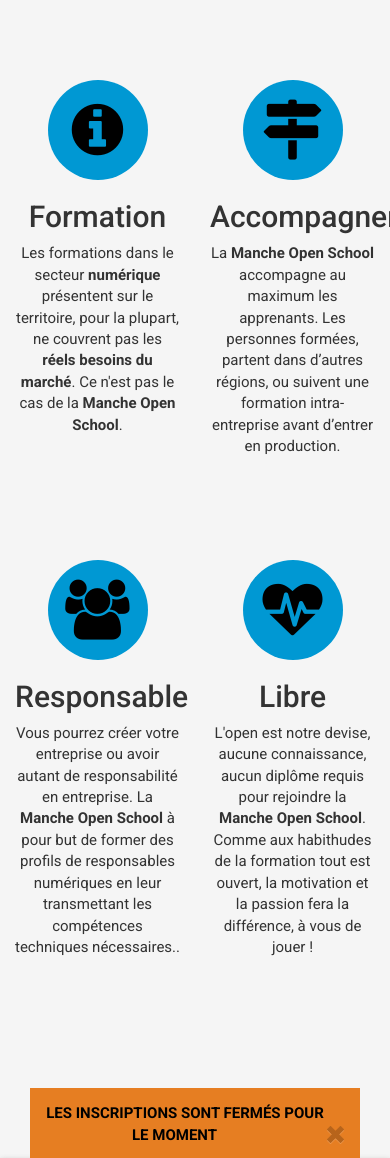
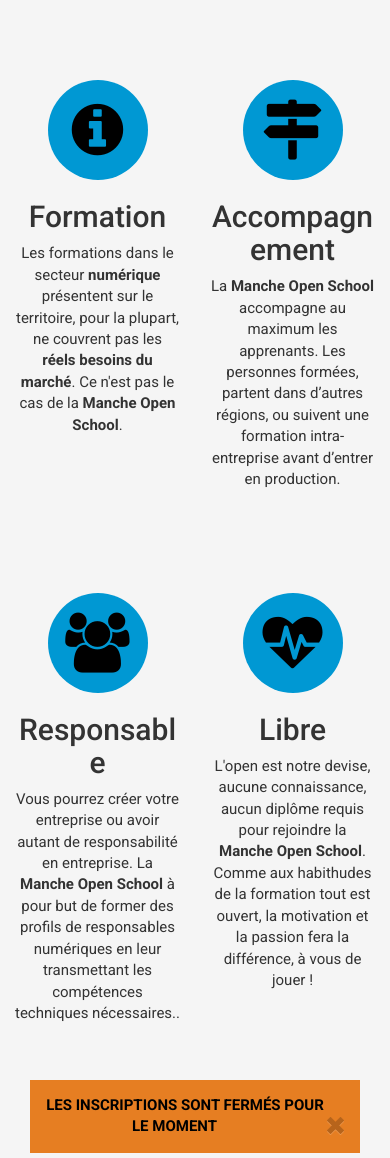
Before and after one commit to mancheopenschool/V.Deville, a PHP site: page / in a window 390 px wide; the page is wider, and only the part inside the window is pictured. Shown: the part 948-2106 px from the top of that part. Run offline with PHP 8.4, Linux system fonts and the light colour scheme.

Commit message:
Fix responsive overflow and responsive bugs

```diff
--- a/MOSPerso/ressources/custom.css
+++ b/MOSPerso/ressources/custom.css
@@ -91,7 +91,12 @@
 #lamos .alert{
     text-transform: uppercase;
     font-weight: bold;
-    margin-top: 100px;
+    margin-top: 3vh;
+    margin-bottom: 3vh;
+}
+#lamos h2{
+    max-width: 100%;
+    word-wrap: break-word;
 }
 /*
 =============================
@@ -176,12 +181,23 @@
     line-height: calc(100vh - 30vh);
     font-size: 40px;
     color: white;
-    width: 100%;
+    /*width: 100%;*/
     left: 50%;
     top: 0;
     transition-duration: 0.3s;
 }
-
+@media (max-width: 768px) {
+    #programme, #programme-button{
+        min-height: 100px;
+        line-height: 100px;
+    }
+    #programme-img{
+        display: none;
+    }
+    #programme{
+        margin-bottom: 25px;
+    }
+}
 
 /*
 =============================
```
